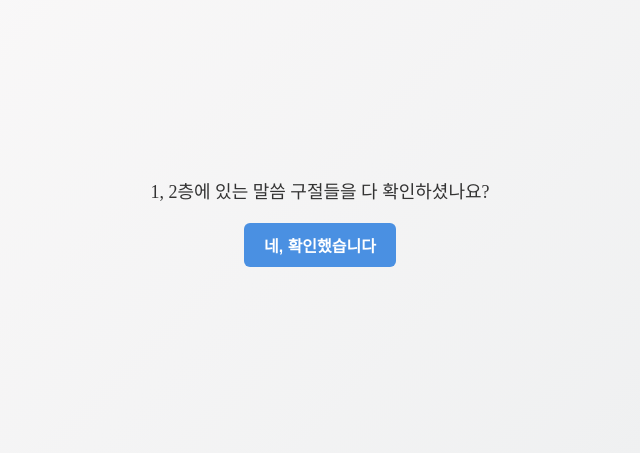
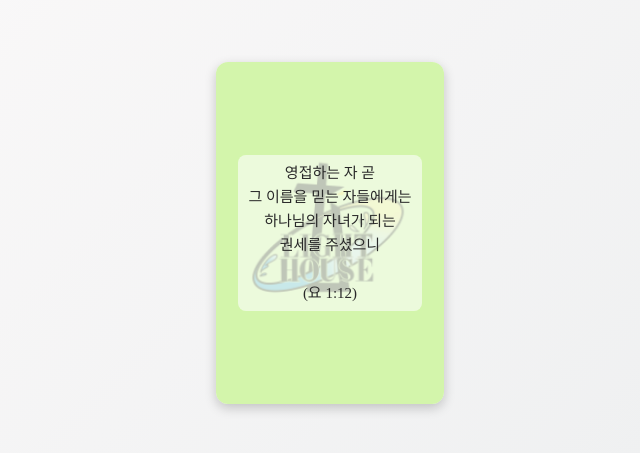
Before and after one commit to corudqls900-spec/bible-card-3, a plain HTML site: page index.html in a window 1280 px wide. Shown: the part 187-640 px from the top of the page, without its empty margins (320-960 px from the left). Drawn offline with Linux system fonts and the light colour scheme.

Commit message:
Update index.html

```diff
--- a/index.html
+++ b/index.html
@@ -13,35 +13,6 @@
       height: 100vh;
       margin: 0;
       background: linear-gradient(135deg, #fdfbfb 0%, #ebedee 100%);
-      font-family: "Times New Roman","명조체", serif;
-    }
-
-    /* 처음 나오는 질문 화면 */
-    #intro {
-      text-align: center;
-    }
-    #intro p {
-      font-size: 18px;
-      color: #333;
-      margin-bottom: 20px;
-    }
-    #intro button {
-      padding: 10px 20px;
-      font-size: 16px;
-      font-weight: bold;
-      border: none;
-      border-radius: 6px;
-      background-color: #4a90e2;
-      color: white;
-      cursor: pointer;
-    }
-    #intro button:hover {
-      background-color: #357abd;
-    }
-
-    /* 카드 */
-    #card-container {
-      display: none; /* 처음에는 숨김 */
     }
 
     .card {
@@ -74,8 +45,8 @@
       background-size: cover;
       background-position: center;
       display: flex;
-      align-items: center;
-      justify-content: center;
+      align-items: center;   /* 세로 중앙 정렬 */
+      justify-content: center; /* 가로 중앙 정렬 */
       text-align: center;
       padding: 10px;
     }
@@ -93,18 +64,19 @@
 
     /* 글자 스타일 */
     .card-text {
-      font-family: "Times New Roman","명조체", serif;
+      font-family: "Times New Roman","명조체", serif; /* 명조체 */
       font-size: 15px;
-      color: #333;
-      background: rgba(255, 255, 255, 0.6);
+      color: #333; /* 덜 쨍한 진회색 */
+      background: rgba(255, 255, 255, 0.6); /* 좀 더 투명한 배경 */
       padding: 6px 10px;
       border-radius: 8px;
       line-height: 1.6;
-      max-width: 90%;
+      max-width: 90%; /* 너무 넓어지지 않게 */
     }
     .card-front .bold-front {
-      font-weight: bold;
+  font-weight: bold; /* 앞면 전용 굵게 */
 }
+    /* 뒷면 텍스트 배경 없애기 */
     .card-back .card-text {
       background: none;
       padding: 0;
@@ -113,20 +85,12 @@
 </head>
 <body>
 
-  <!-- 처음 질문 화면 -->
-  <div id="intro">
-    <p>1, 2층에 있는 말씀 구절들을 다 확인하셨나요?</p>
-    <button onclick="showCard()">네, 확인했습니다</button>
-  </div>
-
-  <!-- 카드 화면 -->
-  <div id="card-container">
   <div class="card" id="card">
     <div class="card-inner">
       <!-- 앞면 -->
       <div class="card-face card-front">
         <div class="card-text">
-            <span class="bold-front">영접하는 자 곧</span><br>
+          <span class="bpld-front">영접하는 자 곧</span><br>
           그 이름을 믿는 자들에게는<br>
           하나님의 자녀가 되는<br>
           권세를 주셨으니<br><br>
@@ -152,16 +116,8 @@
       </div>
     </div>
   </div>
-  </div>
 
   <script>
-    // 질문 화면에서 카드 화면으로 전환
-    function showCard() {
-      document.getElementById('intro').style.display = 'none';
-      document.getElementById('card-container').style.display = 'block';
-    }
-
-    // 카드 클릭 시 회전
     const card = document.getElementById('card');
     card.addEventListener('click', () => card.classList.toggle('flipped'));
   </script>
```
Lines whose indentation alone changed are shown as unchanged.
